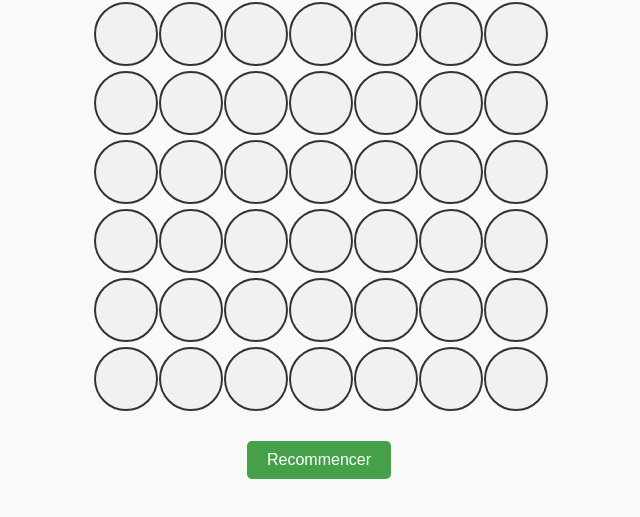
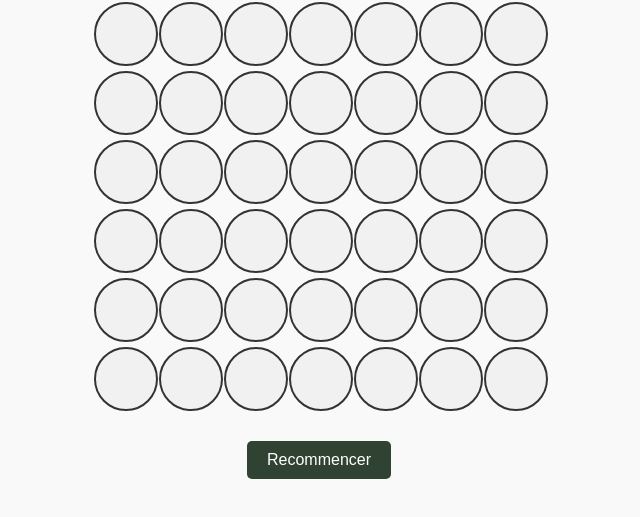
Before and after one commit to 0wme/Puissance4CICD, a website: page index.html in a window 1280 px wide. In both pictures the pointer is over the button "Recommencer". Shown: the part 199-716 px from the top of the page, without its empty margins (321-961 px from the left). Drawn offline with Linux system fonts and the light colour scheme.

Commit message:
test couleur

```diff
--- a/style.css
+++ b/style.css
@@ -72,5 +72,5 @@ button {
 }
 
 button:hover {
-    background-color: #45a049;
+    background-color: #304231;
 }
```
